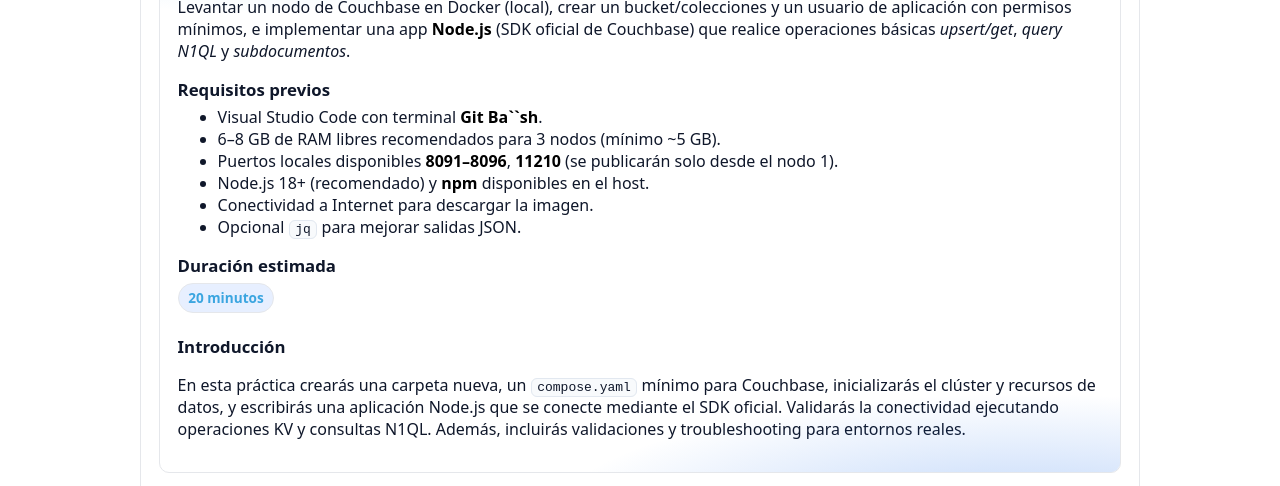
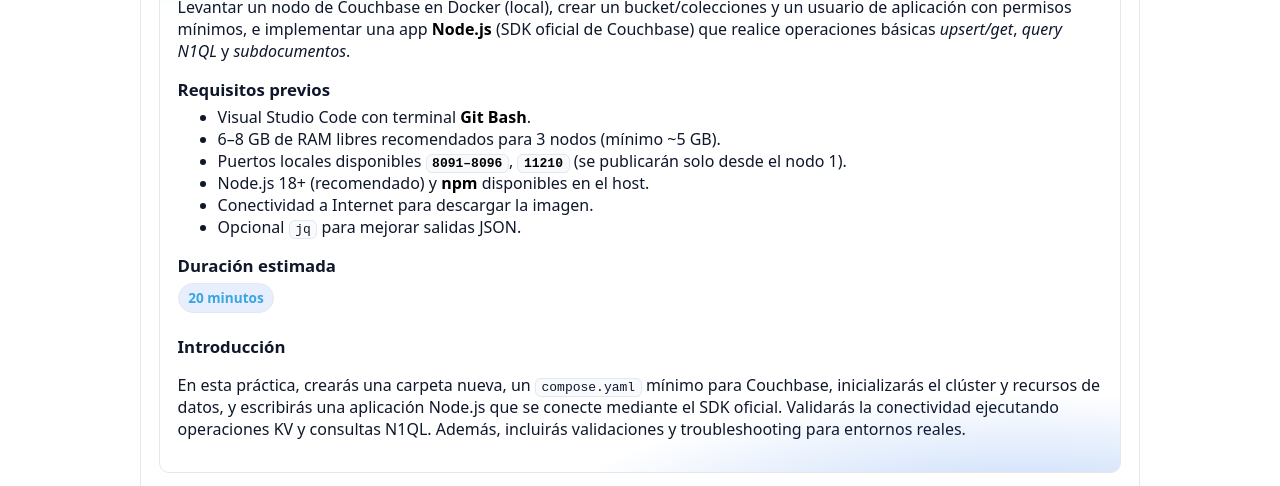
Before and after one commit to Netec-Mx/CS300_INT, a Jekyll site: the page built from labs/lab7/lab7.md, in a window 1280 px wide and 900 px high. Shown: the part 321-807 px from the top of the window. Built offline with Jekyll 4.4.1, drawn with Linux system fonts in a browser that asks for light colours; some of the changed text lies outside the part shown.

Commit message:
Refine lab7.md formatting and instructions
Updated formatting and improved clarity in lab instructions.

```diff
--- a/labs/lab7/lab7.md
+++ b/labs/lab7/lab7.md
@@ -7,14 +7,14 @@ duration: "20 minutos" # CAMBIAR POR CADA PRACTICA
 objective: # CAMBIAR POR CADA PRACTICA
   - Levantar un nodo de Couchbase en Docker (local), crear un bucket/colecciones y un usuario de aplicación con permisos mínimos, e implementar una app **Node.js** (SDK oficial de Couchbase) que realice operaciones básicas *upsert/get*, *query N1QL* y *subdocumentos*.
 prerequisites: # CAMBIAR POR CADA PRACTICA
-  - Visual Studio Code con terminal **Git Ba``sh**.
+  - Visual Studio Code con terminal **Git Bash**.
   - 6–8 GB de RAM libres recomendados para 3 nodos (mínimo ~5 GB).
-  - Puertos locales disponibles **8091–8096**, **11210** (se publicarán solo desde el nodo 1).
+  - Puertos locales disponibles **`8091–8096`**, **`11210`** (se publicarán solo desde el nodo 1).
   - Node.js 18+ (recomendado) y **npm** disponibles en el host.
   - Conectividad a Internet para descargar la imagen.
   - Opcional `jq` para mejorar salidas JSON.
 introduction: | # CAMBIAR POR CADA PRACTICA
-  En esta práctica crearás una carpeta nueva, un `compose.yaml` mínimo para Couchbase, inicializarás el clúster y recursos de datos, y escribirás una aplicación Node.js que se conecte mediante el SDK oficial. Validarás la conectividad ejecutando operaciones KV y consultas N1QL. Además, incluirás validaciones y troubleshooting para entornos reales.
+  En esta práctica, crearás una carpeta nueva, un `compose.yaml` mínimo para Couchbase, inicializarás el clúster y recursos de datos, y escribirás una aplicación Node.js que se conecte mediante el SDK oficial. Validarás la conectividad ejecutando operaciones KV y consultas N1QL. Además, incluirás validaciones y troubleshooting para entornos reales.
 slug: lab7 # CAMBIAR POR CADA PRACTICA
 lab_number: 7 # CAMBIAR POR CADA PRACTICA
 final_result: | # CAMBIAR POR CADA PRACTICA
@@ -40,7 +40,7 @@ next: /lab8/lab8/ # CAMBIAR POR CADA PRACTICA MENU DE NAVEGACION HACIA ADELANTE
 
 ---
 
-### Tarea 1: Preparar la estructura de trabajo
+### Tarea 1. Preparar la estructura de trabajo
 
 Organizarás carpetas para aislar datos, configuración, logs y el código de la app; abrirás VS Code y validarás Docker.
 
@@ -127,6 +127,7 @@ Organizarás carpetas para aislar datos, configuración, logs y el código de la
 - **Paso 6.** Inicia el servicio. Dentro de la terminal, ejecuta el siguiente comando.
 
   > **Importante**
+  >
   > Para agilizar los procesos, la imagen ya está descargada en tu ambiente de trabajo, ya que puede tardar hasta 10 minutos en descargarse.
   > El `docker compose up -d` corre en segundo plano. El healthcheck del servicio y la sonda de `compose.yaml` garantizan que Couchbase responda en 8091 antes de continuar.
   {: .lab-note .important .compact}
```
